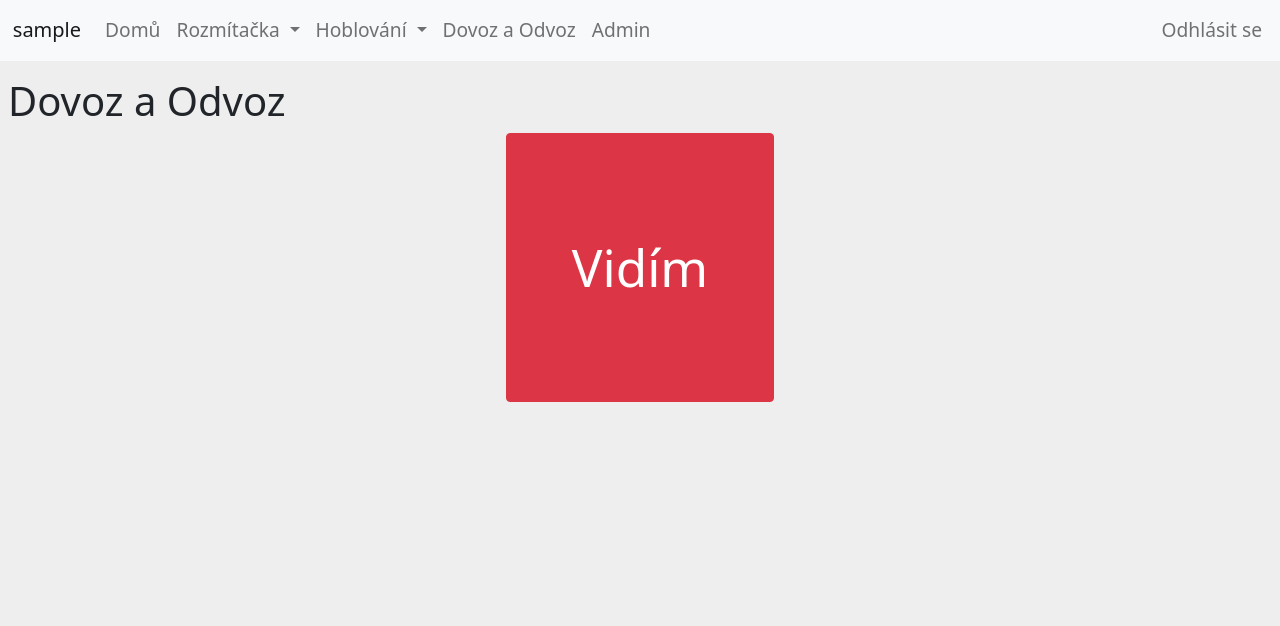
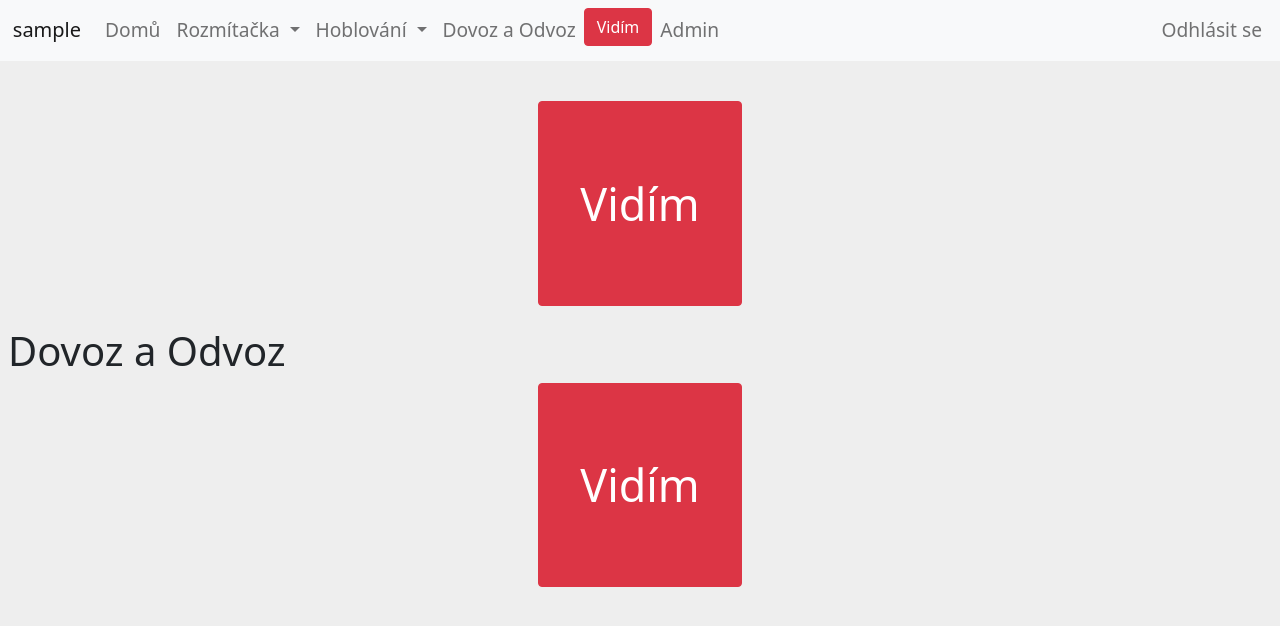
Before and after one commit to olinpin/Pila-facek, a Django app: page /odvoz in a window 1280 px wide. Shown: the top 626 px of the page. Run offline with Django 3.2, Linux system fonts and the light colour scheme; the visitor is signed in with stand-in values (Sample User, id 1); data that the repository does not hold is empty; some libraries are stand-ins or nearby versions.

Commit message:
Added a button and flashing for each page, if the user is signed in as Vozickar

```diff
--- a/orders/static/css/odvoz.css
+++ b/orders/static/css/odvoz.css
@@ -1,11 +1,11 @@
 .btn-square-xl {
-    width: 21vw !important;
+    width: 16vw !important;
     max-width: 100% !important;
     max-height: 100% !important;
-    height: 21vw !important;
+    height: 16vw !important;
     text-align: center;
     padding: 0px;
-    font-size: 4vw !important;
+    font-size: 3.5vw !important;
     margin-bottom: 5px;
 }
 
--- a/orders/static/js/layout.js
+++ b/orders/static/js/layout.js
@@ -107,4 +107,4 @@ function odpad() {
             document.querySelector("#get_odpad").innerHTML = '<i style="color:green" class="bi bi-check-circle-fill">'
         }
     })
-    }
+}
--- a/orders/static/js/odvoz.js
+++ b/orders/static/js/odvoz.js
@@ -164,5 +164,5 @@ $(document).ready(function(){
                 }
             }
         });
-    },500);
+    },399);
 });
--- a/orders/templates/orders/layout.html
+++ b/orders/templates/orders/layout.html
@@ -18,6 +18,9 @@
         <link rel="stylesheet" href="{% static 'css/layout.css'%}">
         <!-- My own JS -->
 
+        <script>
+          var URLgo = "{% url 'orders:getOdvoz' %}";
+        </script>
 
         {% block head %}
         {% endblock %}
@@ -63,6 +66,9 @@
                   <li class="nav-item">
                     <a class="nav-link" href="{% url 'orders:odvoz' %}">Dovoz a Odvoz</a>
                   </li>
+                  <li class="nav-item">
+                    <button type="button" class="btn btn-danger" onclick="attention = false; document.body.style.background = '#eee'">Vidím</button>
+                  </li>
                   {% endif %}
 
                   {% if request.user.is_staff %}
@@ -75,7 +81,6 @@
               <ul class="navbar-nav ms-auto" style="margin-right: 10px">
                 <li class="nav-item">
                     <a href="{% url 'orders:logout' %}" class="nav-link">Odhlásit se</a>
-
                   </li>
               </ul>
               <!--<form class="form-inline my-2 my-lg-0">
@@ -104,6 +109,11 @@
             </div>
         </div>
         {% endif %}
+        {% if request.user|has_group:"Vozickar" %}
+        <div id="buttons">
+          <button type="button" class="btn btn-danger btn-square-xl" style="margin-top: 5vh;" onclick="attention = false; document.body.style.background = '#eee'">Vidím</button>
+        </div>
+        {% endif %}
         {% block body %}
         {% endblock %}
     </body>
@@ -121,3 +131,46 @@
   var URLo = "{% url 'orders:odpad' %}";
 </script>
 <script type="text/javascript" src="{% static 'js/layout.js' %}"></script>
+{% if request.user|has_group:"Vozickar" %}
+<script>
+  $(document).ready(function(){
+    var c_visible;
+    var flash;
+    // create a reccuring function
+    setInterval(function(){
+        // get the orders, that need to get rid of material
+        $.ajax({
+            type:'GET',
+            url: URLgo,
+            success: function(response){
+                // set the variables to the results from the GET method
+                r_odvoz = response.r_odvoz
+                h_odvoz  = response.h_odvoz
+                r_dovoz = response.r_dovoz
+                h_dovoz = response.h_dovoz
+                r_odpad = response.r_odpad
+                h_odpad = response.h_odpad
+                visible = r_odvoz.length + h_odvoz.length + r_dovoz.length + h_dovoz.length + r_odpad.length + h_odpad.length
+                // check if the visible and c_visible arrays are the same and if the arrays are not empty
+                if (visible != c_visible) {
+                        attention = true;
+                }
+                // if a table has something inside it, flash the screen
+                if (r_odvoz.length != 0 || h_odvoz.length != 0 || r_dovoz.length != 0 || h_dovoz.length != 0 || r_odpad.length != 0 || h_odpad.length != 0) {
+                    if (attention == true) {
+                        if (flash == true) {
+                            document.body.style.background = "#FF0000"
+                            flash = !flash;
+                        }else {
+                            document.body.style.background = "#eee"
+                            flash = !flash;
+                        }
+                    }
+                }
+                c_visible = visible;
+            }
+        });
+    },500);
+});
+</script>
+{% endif %}
--- a/orders/templates/orders/odvoz.html
+++ b/orders/templates/orders/odvoz.html
@@ -25,9 +25,6 @@
     </div>
 </div>
 
-<script>
-    var URLgo = "{% url 'orders:getOdvoz' %}";
-</script>
 <script type="text/javascript" src="{% static 'js/odvoz.js' %}"></script>
 <script>
 
```
